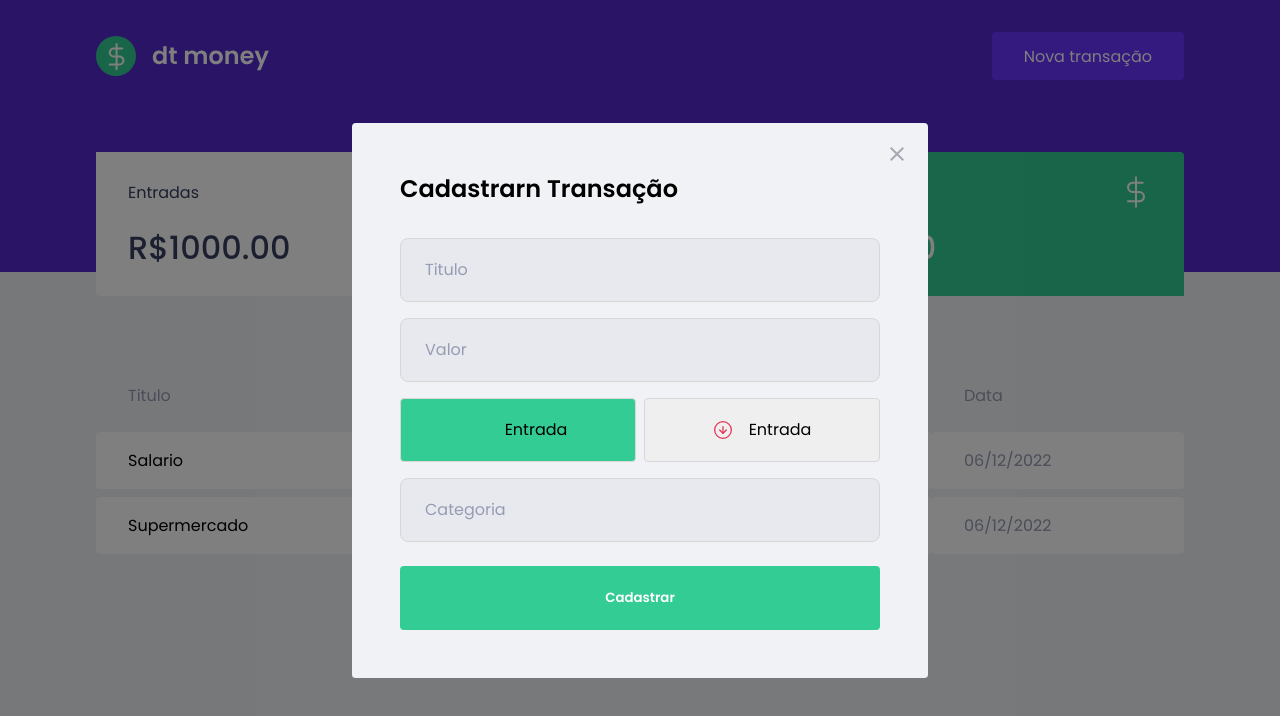
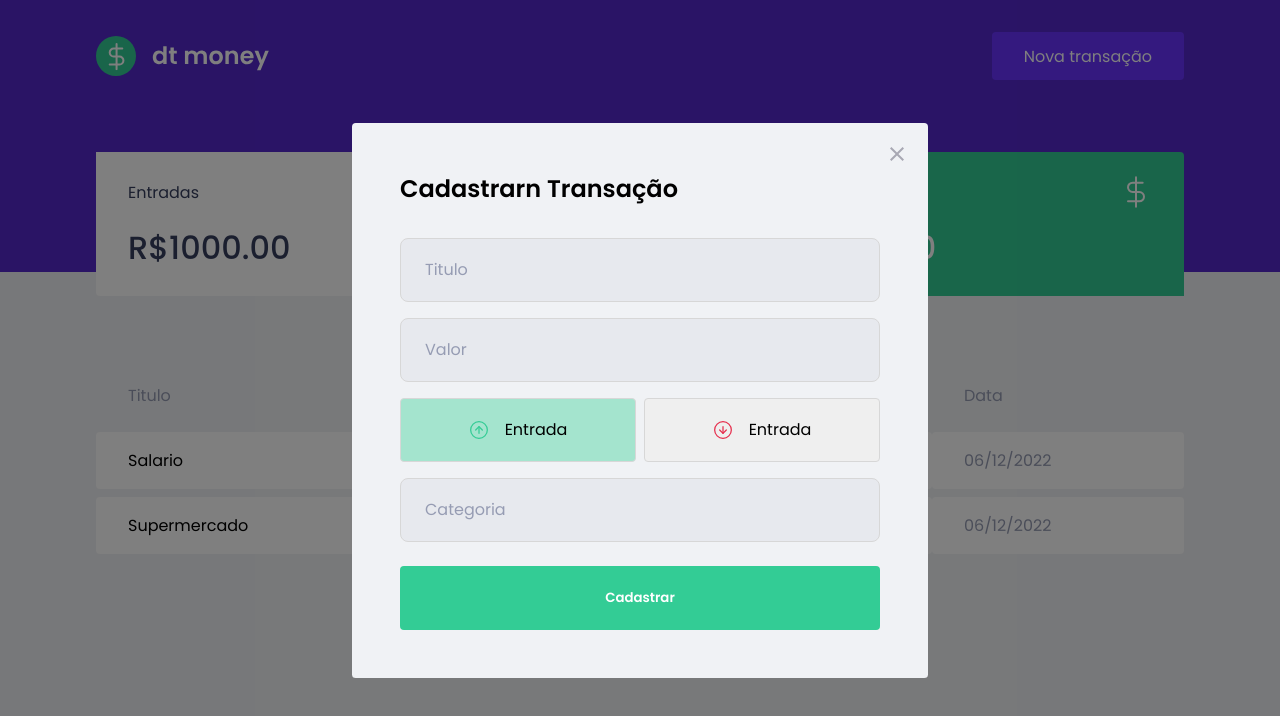
Before and after one commit to vih0/dtMoney, a React (Create React App) app: page / in a window 1280 px wide. Both pictures are taken after a click on the button "Nova transação". Shown: the top 716 px of the page. Built offline with nearby package versions, Linux system fonts and the light colour scheme; no server answers; what miragejs would draw is missing.

Commit message:
styles modal finish

```diff
--- a/src/components/TransactionModal/index.tsx
+++ b/src/components/TransactionModal/index.tsx
@@ -40,7 +40,8 @@ export function TransacionModal({
             onClick={() => {
               setType("deposit");
             }}
-            isActive={type === 'deposit'}
+                      isActive={type === 'deposit'}
+            activeColor={'green'}
           >
             <img src={incomeImg} alt="Icon Entrada" />
             <span>Entrada</span>
@@ -51,6 +52,7 @@ export function TransacionModal({
               setType("withdraw");
             }}
             isActive={type === 'withdraw'}
+            activeColor={'red'}
 
           >
             <img src={outcomeImg} alt="Icon Saida" />
--- a/src/components/TransactionModal/styles.ts
+++ b/src/components/TransactionModal/styles.ts
@@ -1,5 +1,5 @@
 import styled from "styled-components";
-import { darken } from "polished";
+import { darken, transparentize } from "polished";
 
 export const Container = styled.form`
 h2{
@@ -55,6 +55,11 @@ gap: 0.5rem;
 `;
 interface ButtonBoxProps {
     isActive: boolean;
+    activeColor: 'green' | 'red';
+}
+ const colors = {
+    green: '#33CC95',
+    red: '#E62E4D'
 }
 export const ButtonBox = styled.button<ButtonBoxProps>`
 
@@ -62,7 +67,8 @@ export const ButtonBox = styled.button<ButtonBoxProps>`
         height: 4rem;
         border: 1px solid #d7d7d7;
         border-radius: 0.25rem;
-        background-color: ${(porps)=>porps.isActive ? 'var(--green)':'trasparent'};
+        background-color: ${(porps) => porps.isActive
+        ? transparentize(0.6, colors[porps.activeColor]) : 'trasparent'};
         display: flex;
         align-items: center;
         justify-content: center;
```
